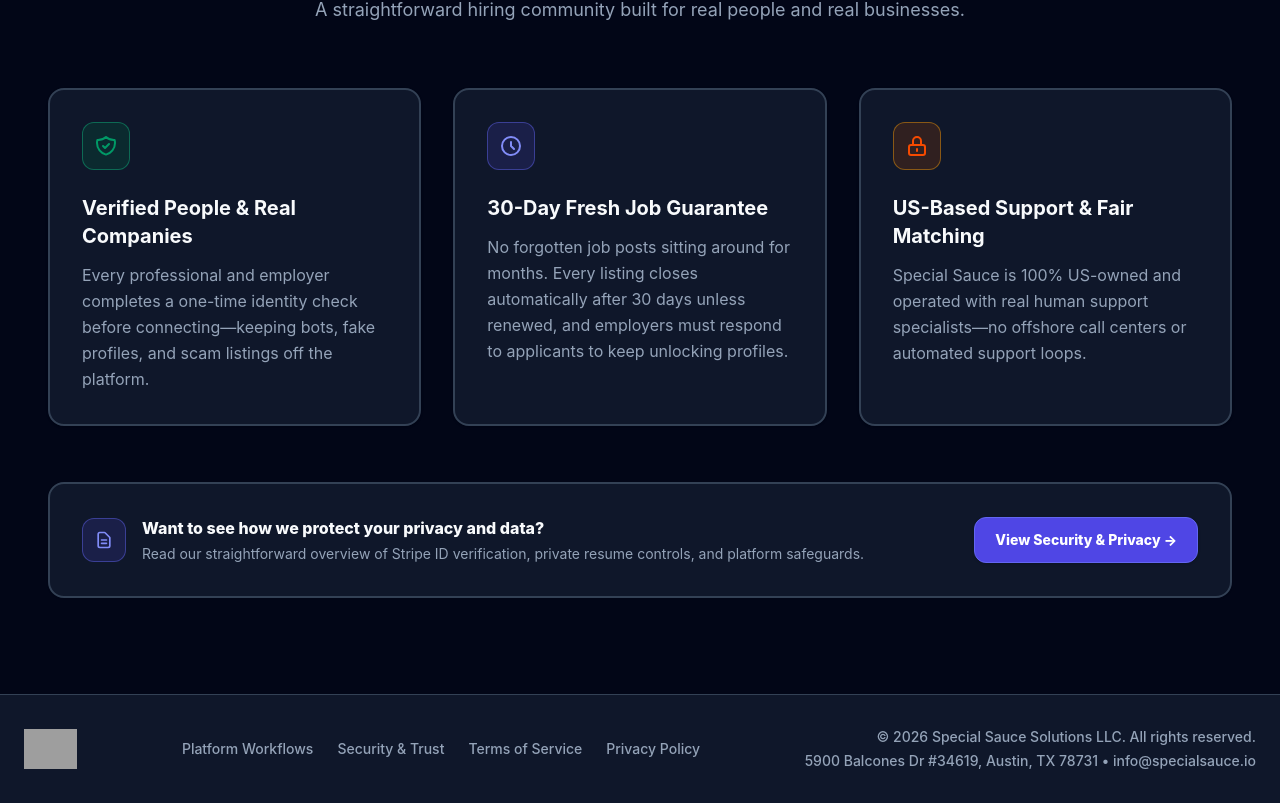
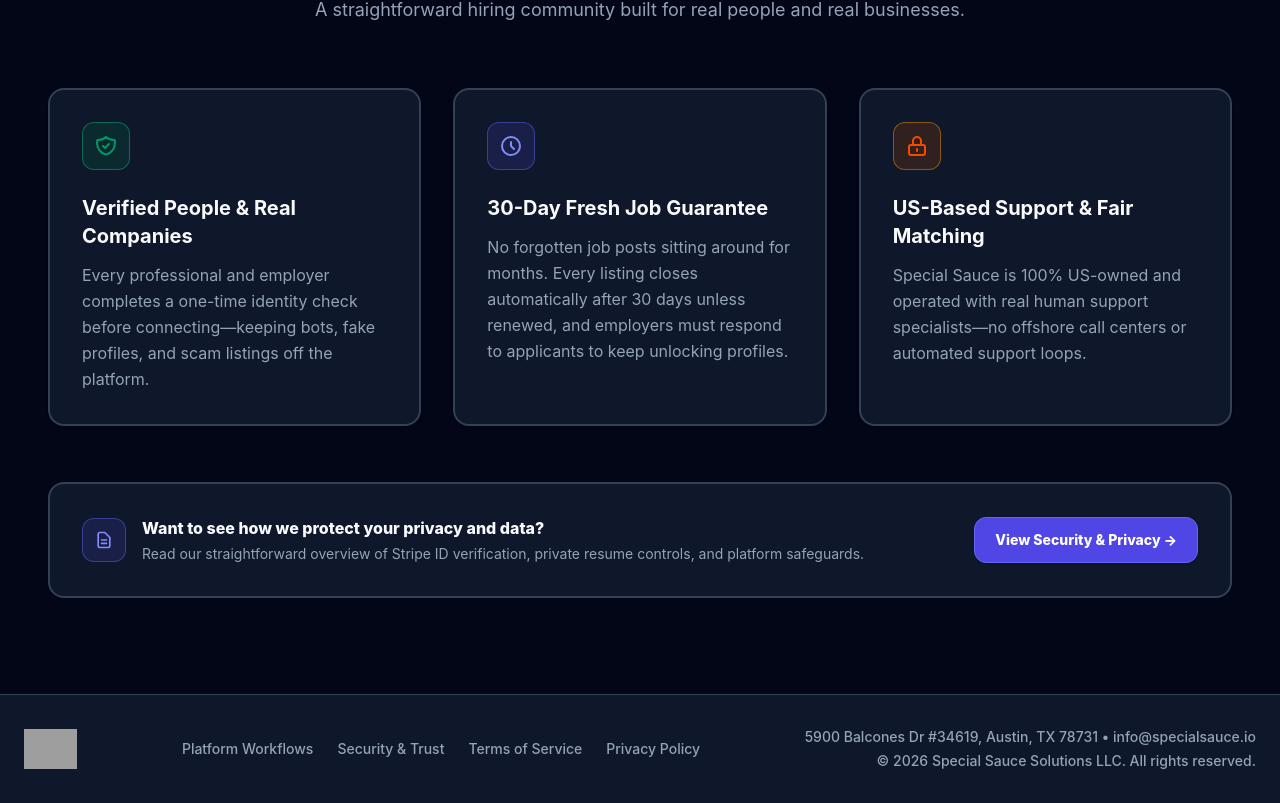
Before and after one commit to SpecialSauceIO/secure-job-board, a Next.js app: page / in a window 1280 px wide. Shown: the part 2867-3670 px from the top of the page. Built offline with nearby package versions, Linux system fonts and the light colour scheme; no server answers; grey boxes are pictures that could not be loaded.

Commit message:
Place corporate address and email above copyright line in footers

```diff
--- a/src/app/dashboard/layout.tsx
+++ b/src/app/dashboard/layout.tsx
@@ -89,9 +89,6 @@ export default async function DashboardLayout({
       <footer className="border-t border-slate-300 bg-white py-6 px-4 sm:px-8 mt-auto">
         <div className="max-w-[1440px] mx-auto flex flex-col sm:flex-row justify-between items-center gap-4">
             <div className="text-xs sm:text-sm font-medium text-gray-600 text-center sm:text-left space-y-1">
-              <p>
-                © {new Date().getFullYear()} Special Sauce Solutions LLC. All rights reserved.
-              </p>
               <p className="whitespace-nowrap">
                 5900 Balcones Dr #34619, Austin, TX 78731 •{" "}
                 <a
@@ -100,6 +97,9 @@ export default async function DashboardLayout({
                 >
                   info@specialsauce.io
                 </a>
+              </p>
+              <p>
+                © {new Date().getFullYear()} Special Sauce Solutions LLC. All rights reserved.
               </p>
             </div>
           <div className="flex flex-wrap items-center justify-center sm:justify-end gap-x-4 gap-y-2 text-center">
--- a/src/components/PublicFooter.tsx
+++ b/src/components/PublicFooter.tsx
@@ -48,9 +48,6 @@ export function PublicFooter() {
           </div>
 
           <div className="text-xs sm:text-sm font-medium text-slate-600 text-center xl:text-right shrink-0 space-y-1">
-            <p>
-              © {new Date().getFullYear()} {LEGAL_CONFIG.legalEntityName}. All rights reserved.
-            </p>
             <p className="whitespace-nowrap">
               {LEGAL_CONFIG.legalEntityAddress.replace(' US', '')} •{' '}
               <a
@@ -60,6 +57,9 @@ export function PublicFooter() {
                 {LEGAL_CONFIG.supportEmail}
               </a>
             </p>
+            <p>
+              © {new Date().getFullYear()} {LEGAL_CONFIG.legalEntityName}. All rights reserved.
+            </p>
           </div>
         </div>
       </div>
```
